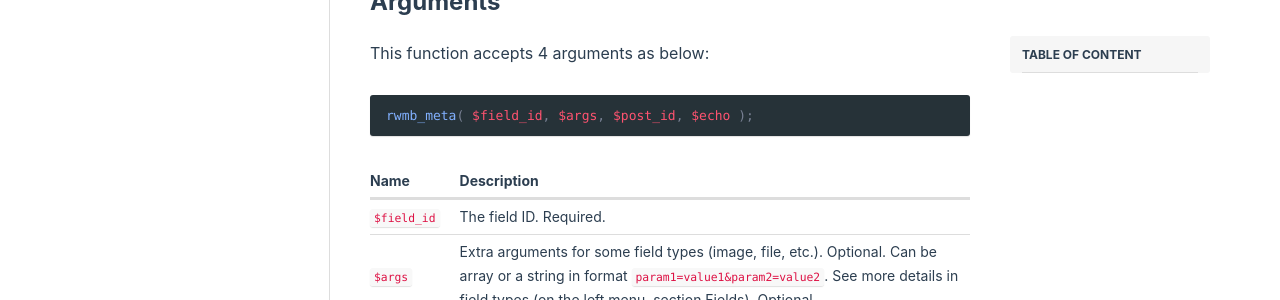
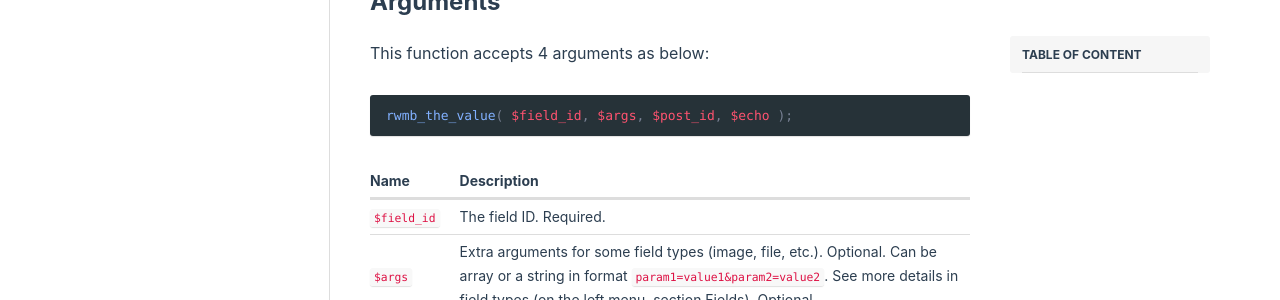
Before and after one commit to wpmetabox/docs, a Jekyll site: the page built from _docs/rwmb-the-value.md, in a window 1280 px wide and 900 px high, scrolled down 772 px. Shown: the part 152-452 px from the top of the window. Built offline with Jekyll 4.4.1, drawn with Linux system fonts in a browser that asks for light colours; comment, search, counter and statistics services are not loaded.

Commit message:
Update rwmb-the-value.md

````diff
--- a/_docs/rwmb-the-value.md
+++ b/_docs/rwmb-the-value.md
@@ -25,7 +25,7 @@ You can put it in the theme `single.php` or `template-parts/content.php` file, d
 This function accepts 4 arguments as below:
 
 ```php
-rwmb_meta( $field_id, $args, $post_id, $echo );
+rwmb_the_value( $field_id, $args, $post_id, $echo );
 ```
 
 Name|Description
````
